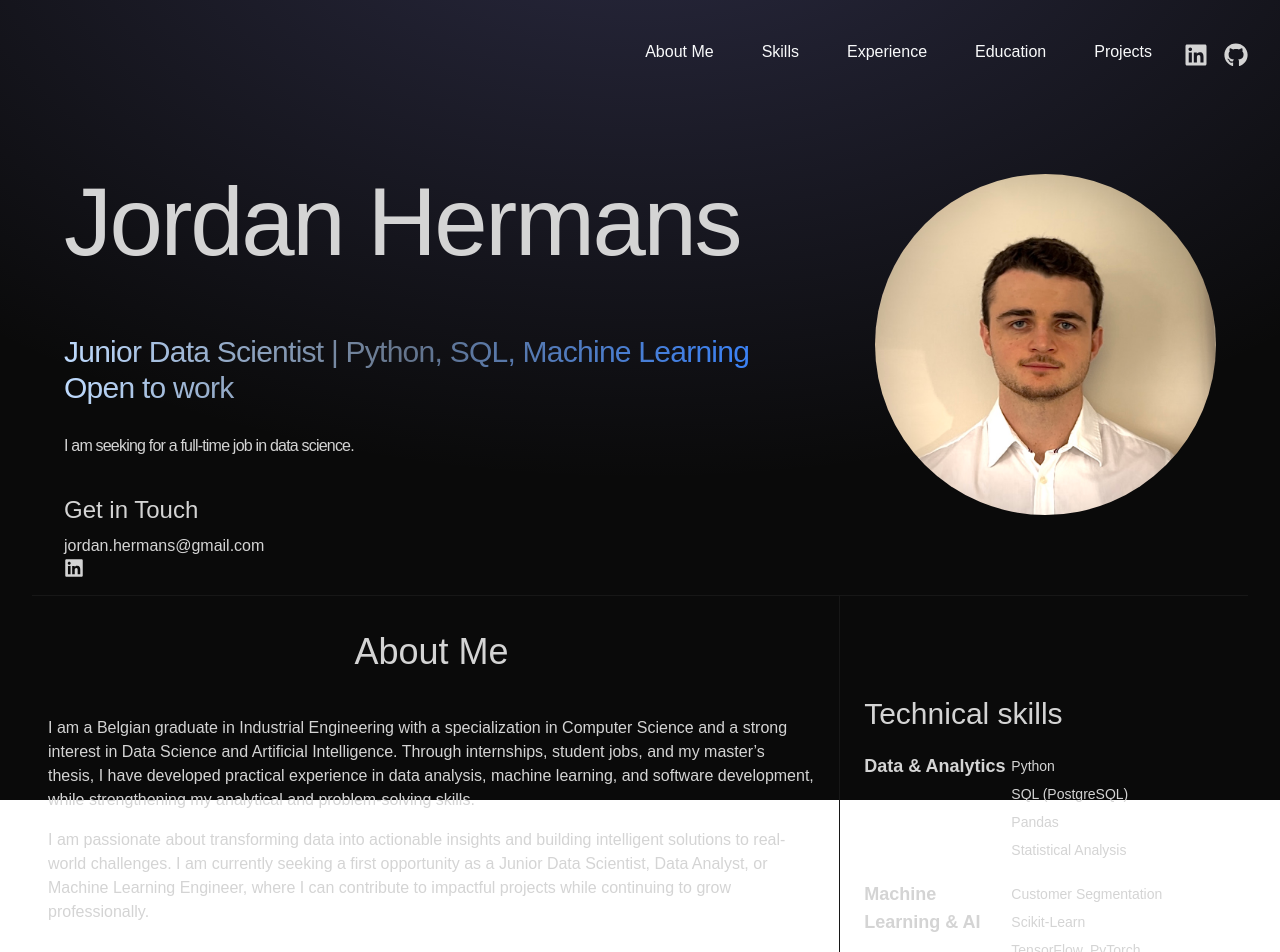
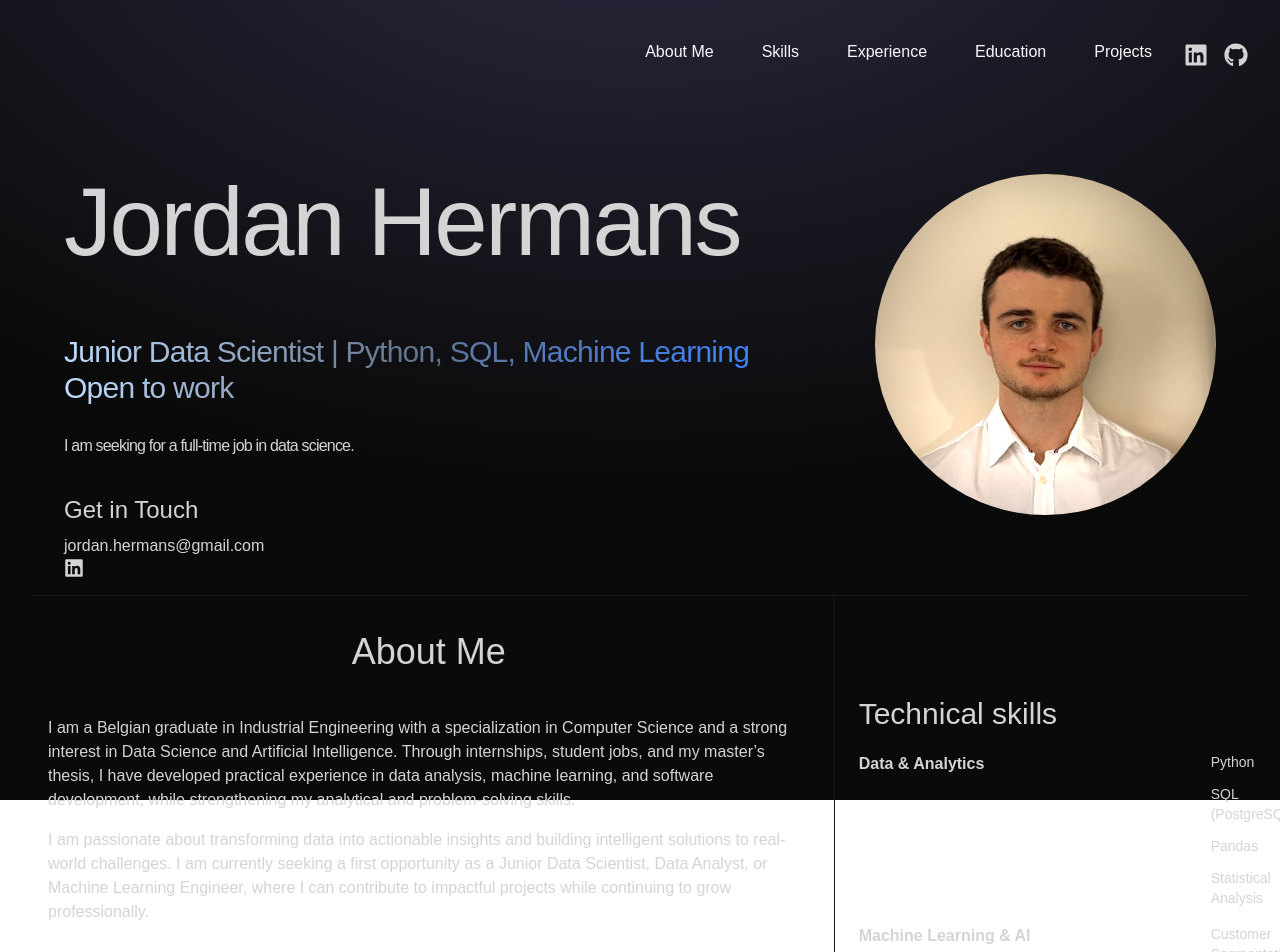
Before and after one commit to Jordan-92/JordanHermans, a Next.js app: page / in a window 1280 px wide. Shown: the top 952 px of the page. Built offline with nearby package versions, Linux system fonts and the light colour scheme.

Commit message:
Update AboutMe.tsx

```diff
--- a/src/app/components/AboutMe.tsx
+++ b/src/app/components/AboutMe.tsx
@@ -75,12 +75,12 @@ const AboutMe = () => {
                     </h2>
                     <div className="flex flex-col gap-4">
                         {SKILLS.map((category, index) => (
-                            <div key={index} className="flex justify-between items-start">
-                                <h3 className="font-bold text-lg w-2/5">{category.title}</h3>
-                                <ul className="w-3/5">
+                            <div key={index} className="grid grid-cols-[320px_1fr] gap-8 items-start">
+                                <h3 className="font-bold text-base">{category.title}</h3>
+                                <ul className="space-y-3">
                                     {category.skills.map((skill, i) => (
-                                        <li key={i} className="flex justify-between py-1 text-sm">
-                                            <span>{skill}</span>
+                                        <li key={i} className="text-sm">
+                                            {skill}
                                         </li>
                                     ))}
                                 </ul>
```
